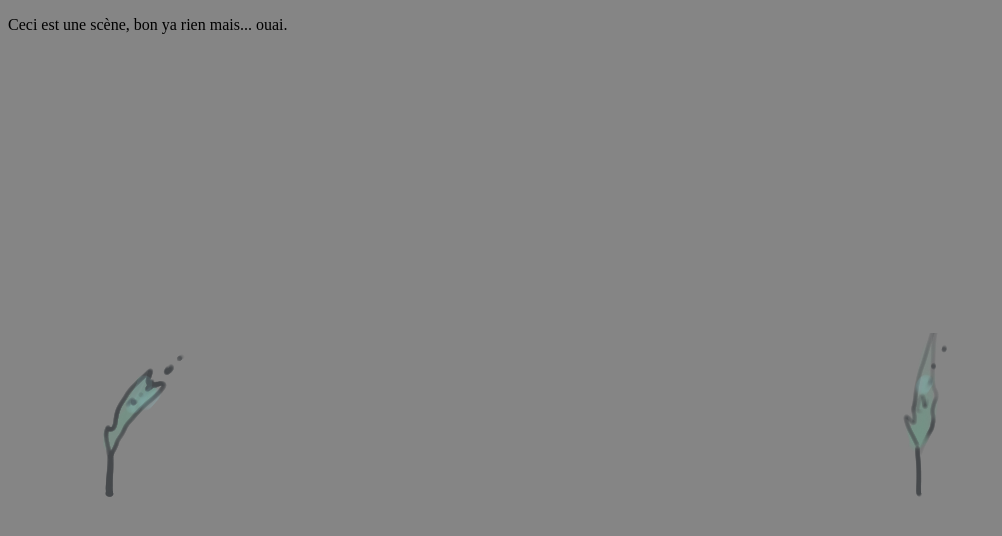
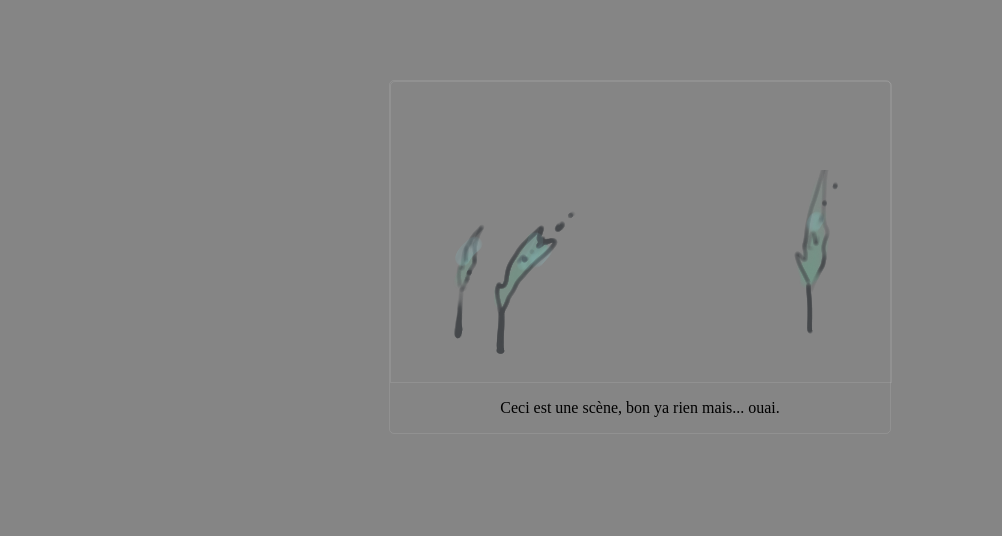
Before and after one commit to AnaelleJaffre/Gwendis-world, a website built with Vite: page gwendis-world/index.html in a window 1280 px wide. Shown: the whole page, without its empty margins (0-1002 px from the left). Built offline with nearby package versions, Linux system fonts and the light colour scheme.

Commit message:
Nettoyage et amélioration visuelle de la scène

```diff
--- a/gwendis-world/src/components/Arbre/Arbre.ts
+++ b/gwendis-world/src/components/Arbre/Arbre.ts
@@ -8,7 +8,7 @@ const sources = Object.values(images)
 export function Arbre(x: number, y: number): HTMLImageElement {
   const img = document.createElement('img')
   img.src = sources[Math.floor(Math.random() * sources.length)]
-  img.className = 'decor'
+  img.className = 'element_decor'
   img.style.left = `${x}px`
   img.style.bottom = `${y}px`
   return img
--- a/gwendis-world/src/components/Scene/Scene.css
+++ b/gwendis-world/src/components/Scene/Scene.css
@@ -1,4 +1,16 @@
 .scene {
-    height: 300px;
-    width: 500px;
+    border: 1px solid rgba(255, 255, 255, 0.1);
+    border-radius: 5px;
+    height: fit-content;
+
+    .decor {
+        position: relative;
+        border: 1px solid rgba(255, 255, 255, 0.1);
+        border-radius: 5px 5px 0 0;
+        overflow: hidden;
+    }
+
+    .element_decor {
+        position: absolute;
+    }
 }
--- a/gwendis-world/src/components/Scene/Scene.ts
+++ b/gwendis-world/src/components/Scene/Scene.ts
@@ -1,15 +1,23 @@
 import { Arbre } from "../Arbre/Arbre"
+import './Scene.css'
 
-export function Scene(description: string = "..."): HTMLDivElement {
+export function Scene(description: string = "...", height: number = 300, width: number = 500): HTMLDivElement {
     const scene = document.createElement('div')
+    scene.style.width = `${width}px`
     scene.className = 'scene'
 
     const texte = document.createElement('p')
     texte.className = 'scene_description'
+    texte.style.textAlign = 'center'
     texte.textContent = description
 
-    scene.append(Arbre(100, 300), Arbre(900, 300))
+    const decor = document.createElement('div')
+    decor.className = 'decor'
+    decor.style.height = `${height}px`
+    decor.style.width = `100%`
+    decor.style.margin = 'auto'
+    decor.append(Arbre(100, 25), Arbre(400, 45), Arbre(60, 40))
 
-    scene.appendChild(texte)
+    scene.append(decor, texte)
     return scene
 }
--- a/gwendis-world/src/style.css
+++ b/gwendis-world/src/style.css
@@ -4,8 +4,6 @@
 
 body {
   background-color: var(--bg);
+  margin-top: 10vh;
+  justify-items: center;
 }
-
-.decor {
-  position: absolute;
-}
```
